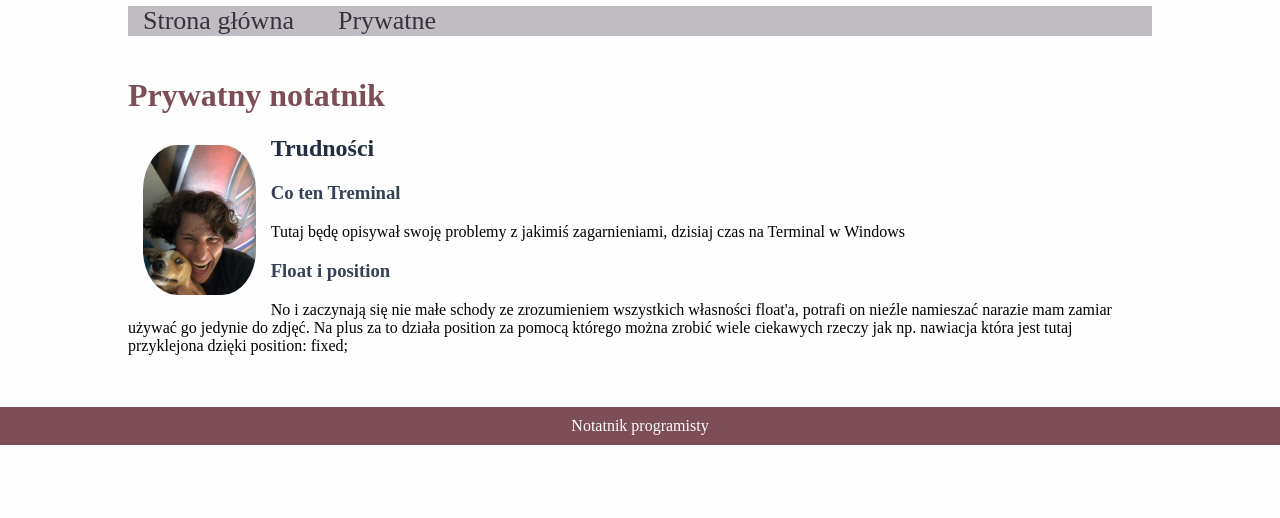
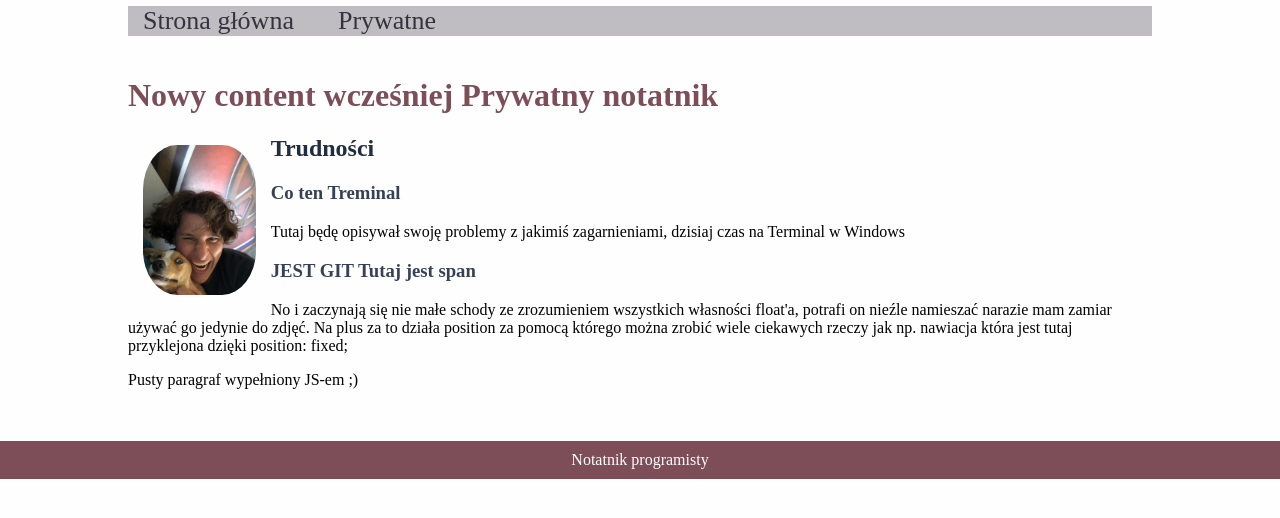
Before and after one commit to karolwasemann/homepage, a plain HTML site: page prywatne.html in a window 1280 px wide. Shown: the top 518 px of the page. Drawn offline with Linux system fonts and the light colour scheme.

Commit message:
new function in JS/ calculate & createNewContent

```diff
--- a/main.js
+++ b/main.js
@@ -12,5 +12,26 @@ console.log(
 );
 
 const heading = document.querySelector(".article__title--js");
+const emptyParagraph = document.querySelector(".article_description--js");
 
 heading.innerHTML = "JEST GIT <span>Tutaj jest span </span>";
+emptyParagraph.innerHTML = `Pusty paragraf wypełniony JS-em ;)`;
+
+// Kalkluator moje przyszłego wieku
+
+function calculate(age, years) {
+  console.log(`Teraz mam ${age} ale za ${years} będę miał ${age + years}`);
+}
+calculate(age, years);
+
+// zmiana contentu funkcja
+
+function createContent(querySelectorContent, content) {
+  element = document.querySelector(querySelectorContent);
+  element.innerHTML = content;
+}
+
+createContent(
+  ".main-header__title--js",
+  "Nowy content wcześniej Prywatny notatnik"
+);
--- a/prywatne.html
+++ b/prywatne.html
@@ -16,7 +16,9 @@
     </header>
     <main class="main">
       <header class="main-header">
-        <h1 class="main-header__title">Prywatny notatnik</h1>
+        <h1 class="main-header__title main-header__title--js">
+          Prywatny notatnik
+        </h1>
         <img
           class="main-header__image"
           src="zAlbim.jpeg"
@@ -33,7 +35,7 @@
           </p>
         </article>
         <article class="article">
-          <h3 class="article__title">Float i position</h3>
+          <h3 class="article__title article__title--js">Float i position</h3>
           <p class="article__description">
             No i zaczynają się nie małe schody ze zrozumieniem wszystkich
             własności float'a, potrafi on nieźle namieszać narazie mam zamiar
@@ -41,6 +43,7 @@
             którego można zrobić wiele ciekawych rzeczy jak np. nawiacja która
             jest tutaj przyklejona dzięki position: fixed;
           </p>
+          <p class="article__description article_description--js"></p>
         </article>
       </section>
     </main>
```
Also changed, not shown: index.html (+1 -0 lines).
